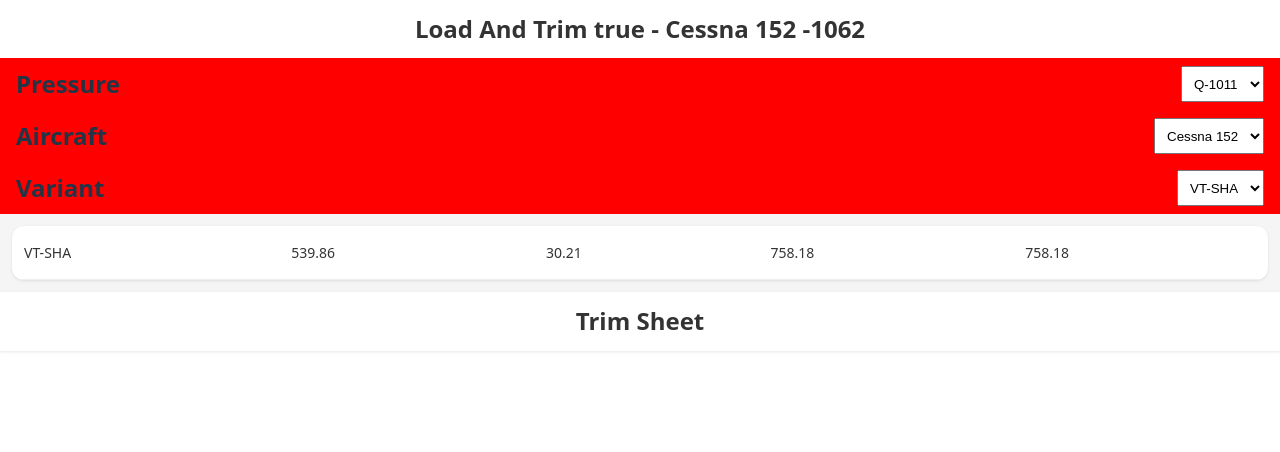
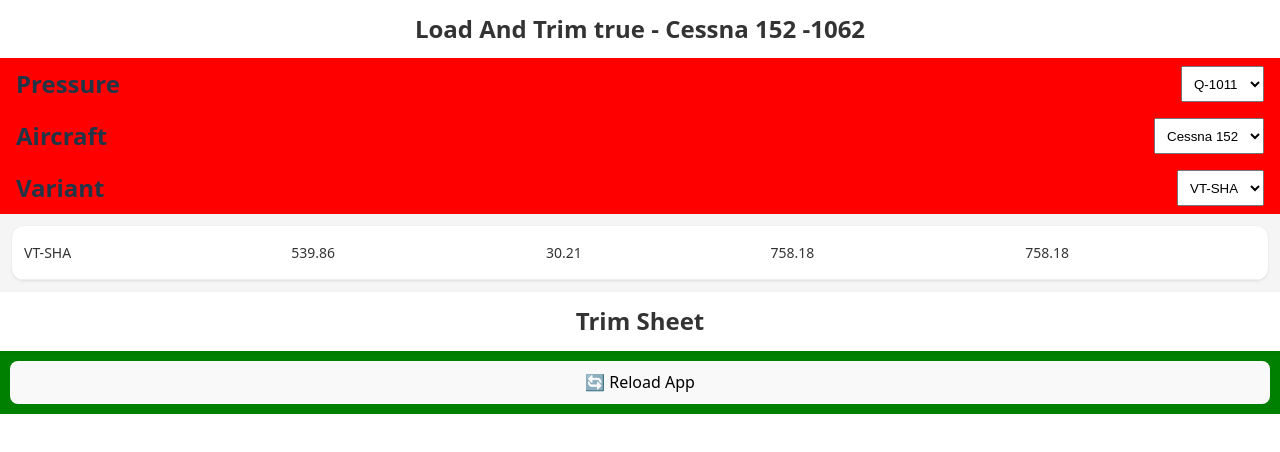
Before and after one commit to bibin-jaimon/2025-load-trim-pwa, a React (Vite) app: page / in a window 1280 px wide. Shown: the top 452 px of the page. Built offline with nearby package versions, Linux system fonts and the light colour scheme.

Commit message:
Add reload button

```diff
--- a/src/App.jsx
+++ b/src/App.jsx
@@ -102,6 +102,12 @@
         <ReferenceTable aircraft={selectedAircraft} variant={selectedVariant} />
       )}
       <h1>Trim Sheet</h1>
+      <button
+        onClick={() => window.location.reload()}
+        style={{ margin: "10px" }}
+      >
+        🔄 Reload App
+      </button>
     </div>
   );
 }
```
